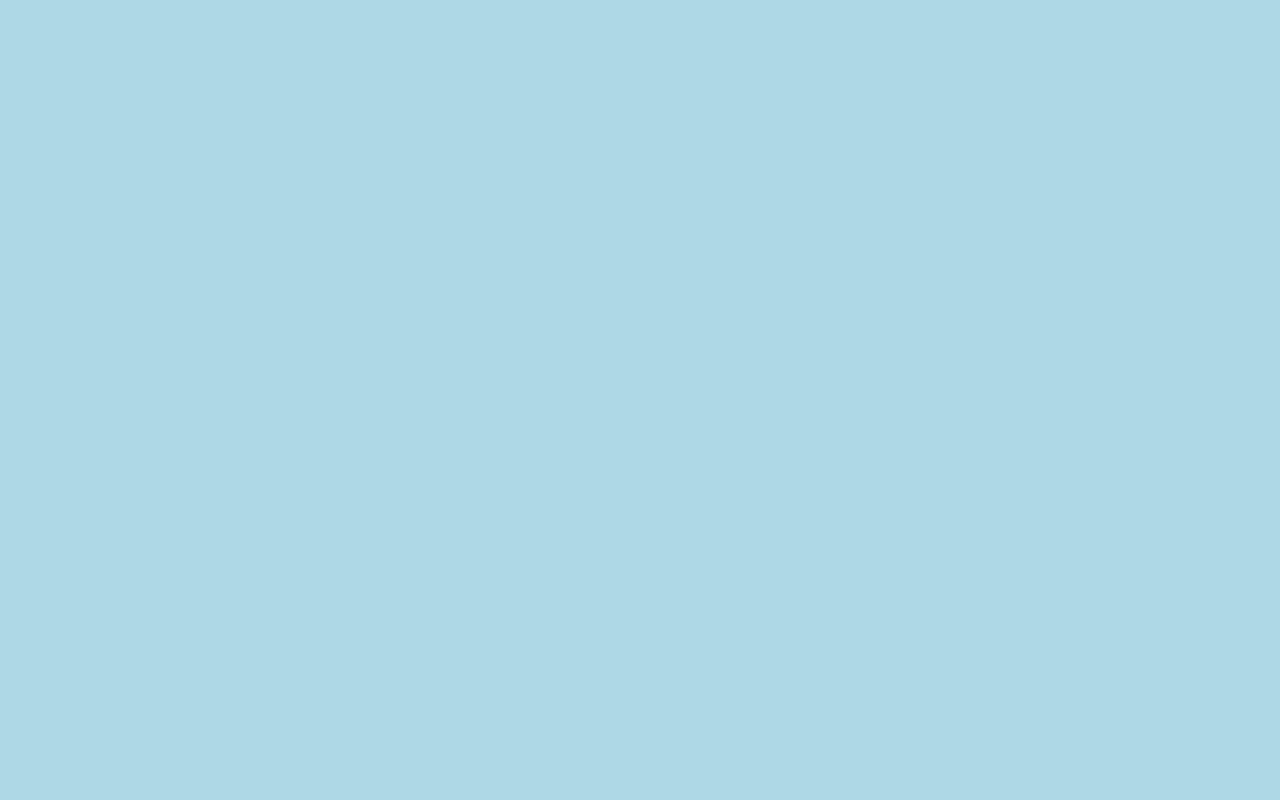
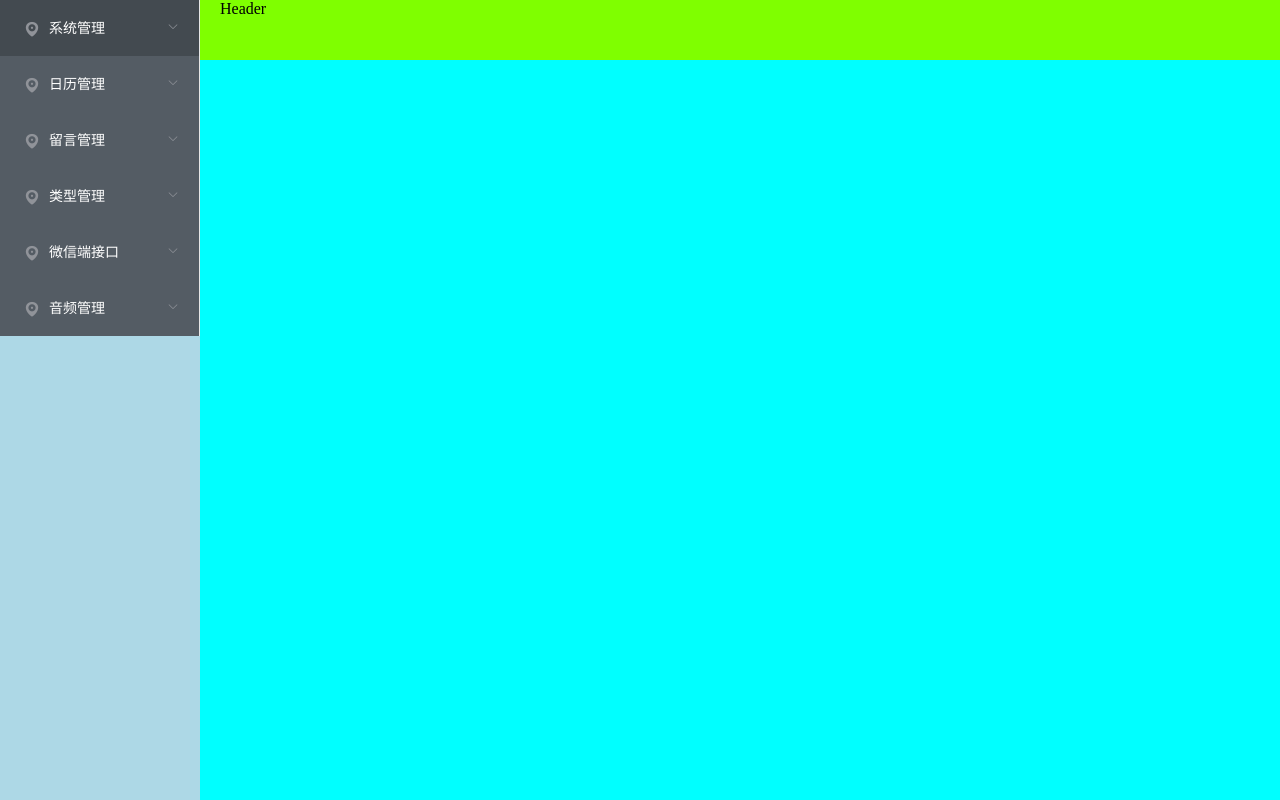
Before and after one commit to kangstart/qianxungu, a Vue app: page /#/home in a window 1280 px wide. Before the commit this address led to /#/login. Built offline with nearby package versions, Linux system fonts and the light colour scheme.

Commit message:
wang的第一次

```diff
--- a/package.json
+++ b/package.json
@@ -8,6 +8,7 @@
   },
   "dependencies": {
     "core-js": "^2.6.5",
+    "element-ui": "^2.10.1",
     "vue": "^2.6.10",
     "vue-router": "^3.0.3",
     "vuex": "^3.0.1"
--- a/src/main.js
+++ b/src/main.js
@@ -2,21 +2,24 @@ import Vue from 'vue'
 import App from './App.vue'
 import router from './router'
 import store from './store'
+import ElementUI from 'element-ui';
+import 'element-ui/lib/theme-chalk/index.css';
 
+Vue.use(ElementUI);
 Vue.config.productionTip = false
 
-router.beforeEach((to,from,next)=>{
-  if(to.path == '/login'){
-    next()
-  }else{
-    var token = localStorage.getItem('token')
-    if(token){
-      next()
-    }else{
-      next({name:'login',params:{redname:to.name}})
-    }
-  }
-})
+// router.beforeEach((to,from,next)=>{
+//   if(to.path == '/login'){
+//     next()
+//   }else{
+//     var token = localStorage.getItem('token')
+//     if(token){
+//       next()
+//     }else{
+//       next({name:'login',params:{redname:to.name}})
+//     }
+//   }
+// })
 new Vue({
   router,
   store,
--- a/src/router.js
+++ b/src/router.js
@@ -11,7 +11,7 @@ export default new Router({
     {
       path: '/home',
       name: 'home',
-      component: () => import(/* webpackChunkName: "home" */ './views/home'),
+      component: () => import(/* webpackChunkName: "home" */ './views/Home'),
       children:[
         {path:'system',name:'system',
         component:()=>import(/* webpackChunkName:'system' */ '@/components/system/system')},
--- a/src/views/Home.vue
+++ b/src/views/Home.vue
@@ -1,6 +1,105 @@
 <template>
-  <div class="home">
-    home
-    <router-view></router-view>
+  <div id="home">
+    <el-container>
+      <el-aside width="200px">
+        <el-menu
+                default-active="2"
+                class="el-menu-vertical-demo"
+                @open="handleOpen"
+                @close="handleClose"
+                background-color="#545c64"
+                text-color="#fff"
+                active-text-color="#ffd04b"
+                :unique-opened=isOpen>
+          <el-submenu v-for="item in menuList" :index=item.index>
+            <template slot="title">
+              <i class="el-icon-location"></i>
+              <span>{{item.title}}</span>
+            </template>
+            <el-menu-item-group>
+              <el-menu-item v-for="childItem in item.childrenList" :index=childItem.index>{{childItem.title}}</el-menu-item>
+            </el-menu-item-group>
+          </el-submenu>
+        </el-menu>
+      </el-aside>
+      <el-container>
+        <el-header>Header</el-header>
+        <el-main>
+          <router-view></router-view>
+        </el-main>
+      </el-container>
+    </el-container>
   </div>
 </template>
+<script>
+  export default {
+    data(){
+      return {
+        isOpen: true,
+        menuList:[
+          {title:"系统管理",index:"1",childrenList:[
+              {title:"角色管理",index:"1-1"},
+              {title:"用户管理",index:"1-2"},
+              {title:"权限管理",index:"1-3"}
+            ]},
+          {title:"日历管理",index:"2",childrenList:[
+              {title:"日历",index:"2-1"}
+            ]},
+          {title:"留言管理",index:"3",childrenList:[
+              {title:"留言管理",index:"3-1"}
+            ]},
+          {title:"类型管理",index:"4",childrenList:[
+              {title:"音乐",index:"4-1"}
+            ]},
+          {title:"微信端接口",index:"5",childrenList:[
+              {title:"角色管理",index:"5-1"},
+              {title:"用户管理",index:"5-2"},
+              {title:"权限管理",index:"5-3"}
+            ]},
+          {title:"音频管理",index:"6",childrenList:[
+              {title:"角色管理",index:"6-1"},
+              {title:"用户管理",index:"6-2"},
+              {title:"权限管理",index:"6-3"}
+            ]}
+        ]
+      }
+    },
+    methods: {
+      handleOpen(key, keyPath) {
+        console.log(key, keyPath);
+      },
+      handleClose(key, keyPath) {
+        console.log(key, keyPath);
+      }
+    }
+  }
+</script>
+<style lang="scss" scoped>
+  #home{
+    height: 100%;
+    width: 100%;
+    .el-container{
+      height: 100%;
+      .el-header{
+        background-color: chartreuse;
+      }
+      .el-aside{
+        /*background-color: coral;*/
+        &::-webkit-scrollbar{
+          display: none;
+        }
+          .el-col{
+            height: 100%;
+            width: 100%;
+          }
+        .el-menu-item{
+          width: 100%;
+          min-width: 0;
+        }
+      }
+      .el-main{
+        background-color: aqua;
+      }
+    }
+  }
+</style>
```
Also changed, not shown: 1 other file (tests, documents, lock files or other folders).
